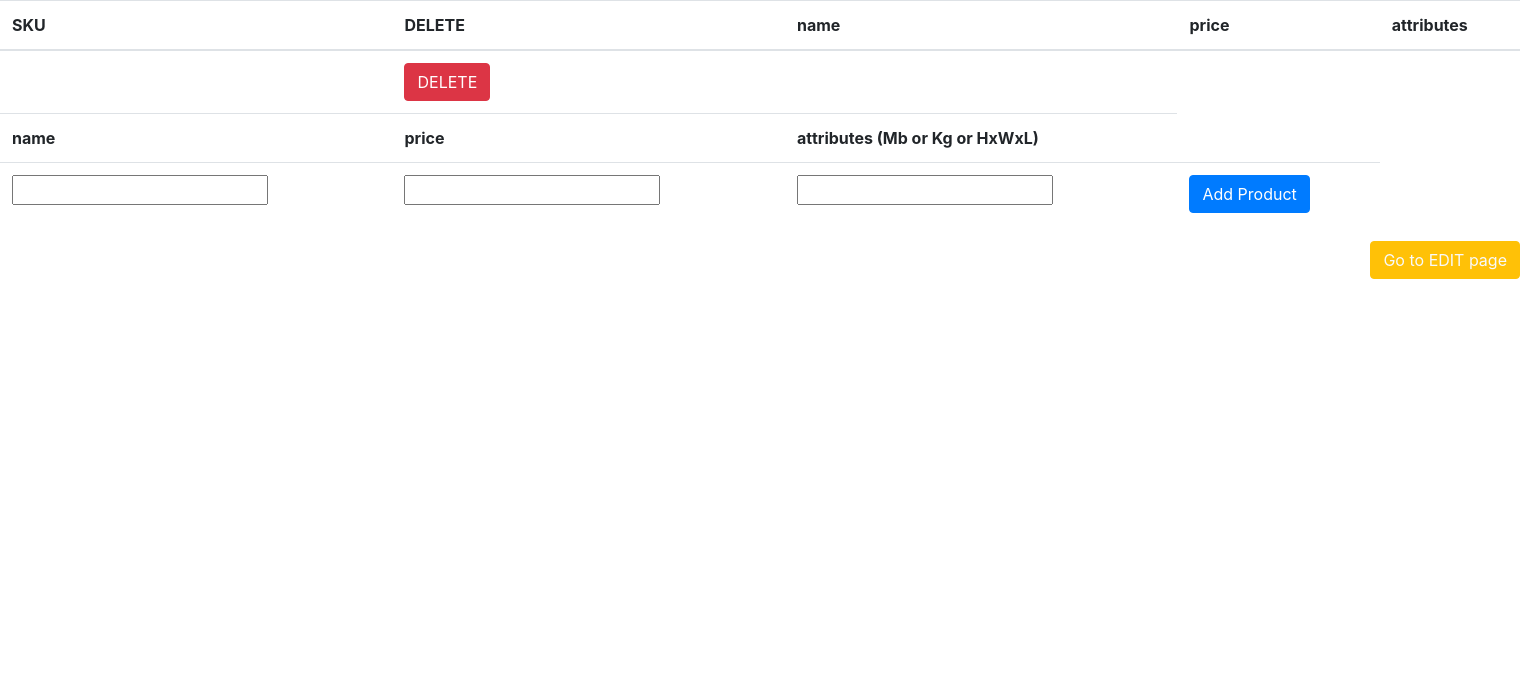
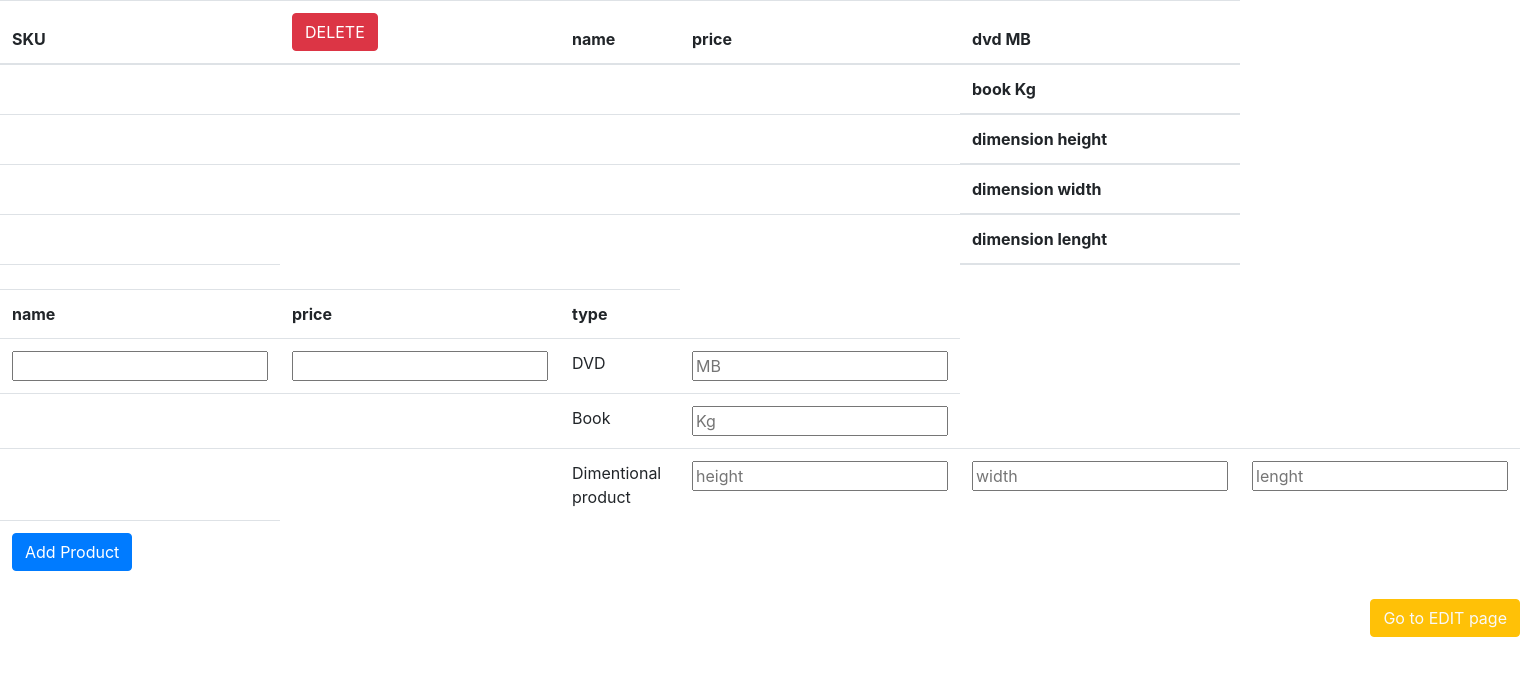
Before and after one commit to GlaudistonNeto/php_backend-products, a PHP site: page /list.php in a window 1520 px wide. Shown: the top 676 px of the page. Run offline with PHP 8.4, Linux system fonts and the light colour scheme; data that the repository does not hold is empty; some libraries are stand-ins or nearby versions.

```diff
--- a/editPage.php
+++ b/editPage.php
@@ -26,7 +26,7 @@
             $price = '$: ' . $getting_products['price'];
         ?>
         <tr>
-            <td scope="row"><?php echo $getting_products['id']?></td>
+            <td scope="row"><?php echo $getting_products['id']; ?></td>
             <td><?php echo $name?></td>
             <td><?php echo $price?></td>
             <td> <!-- EDITING values -->
--- a/list.php
+++ b/list.php
@@ -9,6 +9,8 @@
 <html lang="en">
   <head>
     <title>Products</title>
+    <script src="jquery-2.1.4.min.js"></script>
+    <script src="javascript.js"></script>
     <!-- Required meta tags -->
     <meta charset="utf-8">
     <meta name="viewport" content="wpriceth=device-width, initial-scale=1, shrink-to-fit=no">
@@ -22,45 +24,77 @@
         <thead>
             <tr>
                 <th>SKU</th>
-                <th>DELETE</th>
+                <th> <!-- DELETING values -->
+                    <button type="submit" form="del-form" class="btn btn-danger">
+                        DELETE
+                    </button>
+                </th>
                 <th>name</th>
                 <th>price</th>
-                <th>attributes</th>
+                <th>dvd MB</th>
+                <tr>
+                    <td></td>
+                    <td></td>
+                    <td></td>
+                    <td></td>
+                    <th>book Kg</th>
+                    <tr>
+                        <td></td>
+                        <td></td>
+                        <td></td>
+                        <td></td>
+                        <th>dimension height</th>
+                    </tr>
+                    <tr>
+                        <td></td>
+                        <td></td>
+                        <td></td>
+                        <td></td>
+                        <th>dimension width</th>
+                    </tr>
+                    <tr>
+                        <td></td>
+                        <td></td>
+                        <td></td>
+                        <td></td>
+                        <th>dimension lenght</th>
+                    </tr>
+                </tr>
             </tr>
         </thead>
+        <thead>
+            <form action="delete.php" id="del-form" method="post">
+        </thead>
         <tbody>
-            <td></td>
-            <td> <!-- DELETING values -->
-                <form action="delete.php" method="POST">
-                    <input type="hidden" name="id" value="<?php echo $id?>">
-                    <input type="submit" value="DELETE" class="btn btn-danger">
-                </form>
-            </td>
-            <td></td>
-            <td></td>
             <!-- creating while instructions -->
             <?php
                 while($getting_products = mysqli_fetch_array($query_products)) {
                     $id = $getting_products['id'];
                     $name = $getting_products['name'];
                     $price = '$: ' . $getting_products['price'];
-                    $attributes = $getting_products['attributes'];
+                    $dvd = $getting_products['dvd'];
+                    $book = $getting_products['book'];
+                    $height = $getting_products['height'];
+                    $width = $getting_products['width'];
+                    $length = $getting_products['length'];
             ?>
             <tr>
                 <td scope="row"><?php echo $id?></td>
                 <td>  <!-- DELETE CHECKBOX -->
-                    <form action="delete.php" method="POST">
-                    <input type="hidden" name="id" value="<?php echo $id?>">
-                        <input  class="btn btn-danger"
-                                name="checkbox[]"
-                                type="checkbox"
-                                value="<?php echo $id; ?>"
-                        ><!-- not working -->
-                    </form>
+                <form action="delete.php" method="POST">
+                <input
+                        type="checkbox"
+                        name="check_list[]"
+                        value="<?php echo $id?>"
+                >
                 </td>
                 <td><?php echo $name?></td>
                 <td><?php echo $price?></td>
-                <td><?php echo $attributes?></td>
+                <td><?php echo $dvd?></td>
+                <td><?php echo $book?></td>
+                <td><?php echo $height?></td>
+                <td><?php echo $width?></td>
+                <td><?php echo $length?></td>
             </tr>
 
             <?php }; ?> <!-- closing while -->
@@ -71,11 +105,28 @@
                 <tr>
                     <th>name</th>
                     <th>price</th>
-                    <th>attributes (Mb or Kg or HxWxL)</th>
+                    <th>type</th>
+                    <tr>
+                    <td><input type="text" name="name"></td>
+                    <td><input type="real" name="price"></td>
+                        <td>DVD</td>
+                        <td><input type="text" name="dvd" placeholder="MB"></td>
+                        <tr>
+                            <td></td>
+                            <td></td>
+                            <td>Book</td>
+                            <td><input type="text" name="book" placeholder="Kg"></td>
+                        </tr>
+                        <tr>
+                            <td></td>
+                            <td></td>
+                            <td>Dimentional product</td>
+                            <td><input type="text" name="height" placeholder="height"></td>
+                            <td><input type="text" name="width" placeholder="width"></td>
+                            <td><input type="text" name="lenght" placeholder="lenght"></td>
+                        </tr>
+                    </tr>
                 </tr>
-                <td><input type="text" name="name"></td>
-                <td><input type="real" name="price"></td>
-                <td><input type="text" name="attributes"></td>
                 <td><input class="btn btn-primary" type="submit" value="Add Product"></td>
             </form>
         </tbody>
```
Also changed, not shown: db/php_products.sql (added, +43 -0 lines), delete.php (+6 -8 lines).
